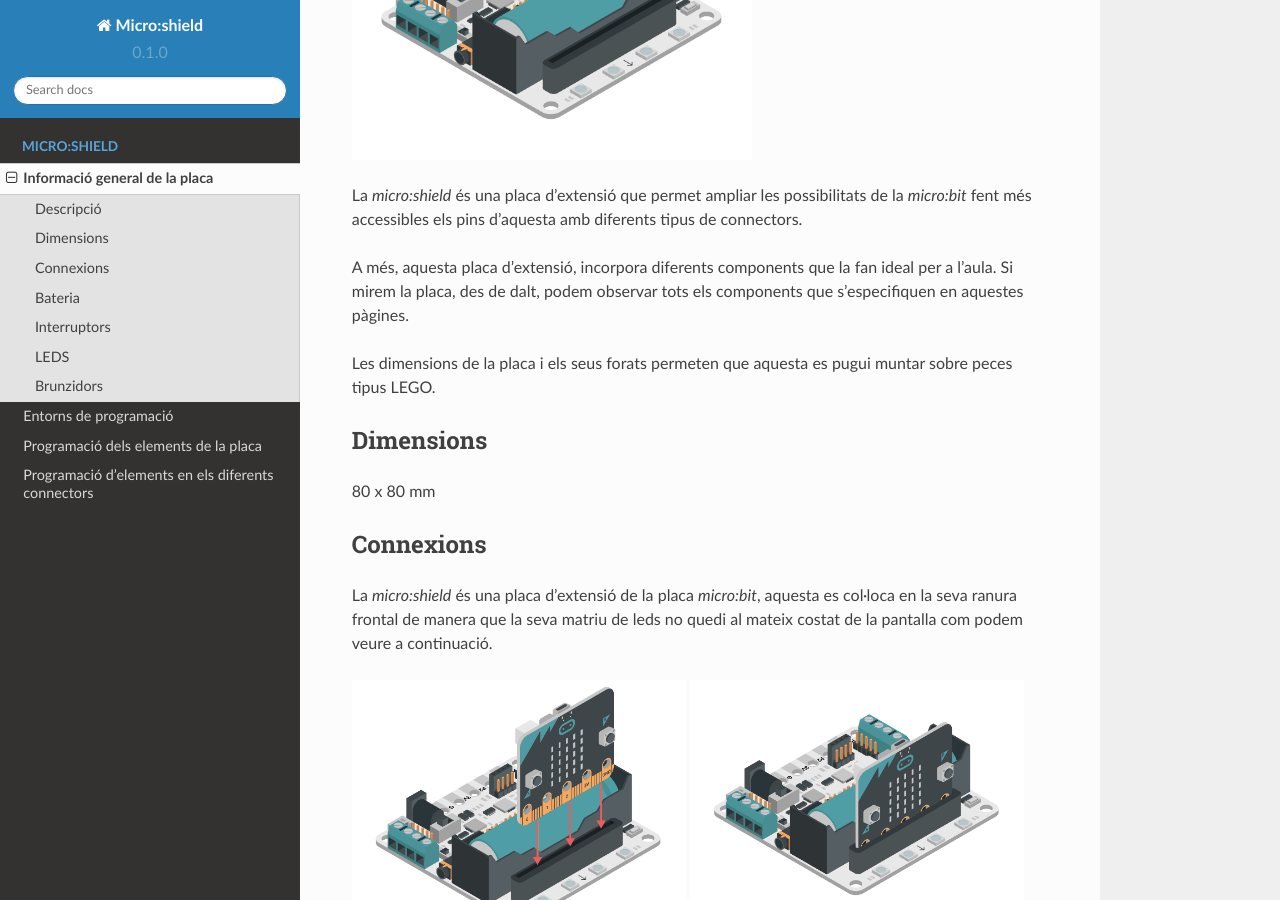
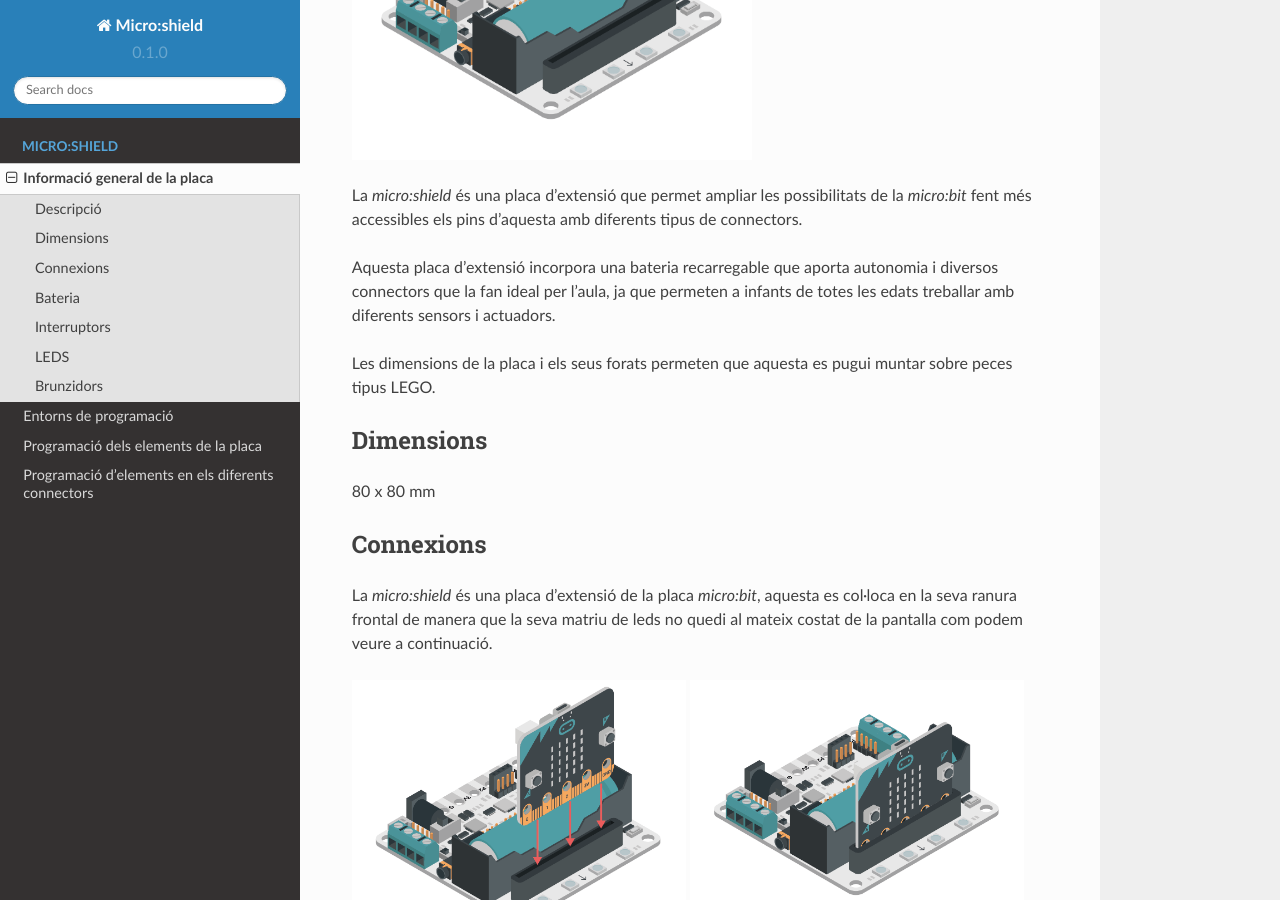
Before and after one commit to MakeAndLearn/micro-shield, a Sphinx documentation site: the page built from docs/source/microshield/informaciogeneral.rst, in a window 1280 px wide and 900 px high, scrolled down 356 px. Built offline with Sphinx 7.4.7 and the Read the Docs theme 2.0.0, drawn with Linux system fonts in a browser that asks for light colours.

Commit message:
Update informaciogeneral.rst

```diff
--- a/docs/source/microshield/informaciogeneral.rst
+++ b/docs/source/microshield/informaciogeneral.rst
@@ -8,7 +8,7 @@
 
 La *micro:shield* és una placa d’extensió que permet ampliar les possibilitats de la *micro:bit* fent més accessibles els pins d’aquesta amb diferents tipus de connectors.
 
-A més, aquesta placa d’extensió, incorpora diferents components que la fan ideal per a l’aula. Si mirem la placa, des de dalt, podem observar tots els components que s’especifiquen en aquestes pàgines.
+Aquesta placa d'extensió incorpora una bateria recarregable que aporta autonomia i diversos connectors que la fan ideal per l'aula, ja que permeten a infants de totes les edats treballar amb diferents sensors i actuadors.
 
 Les dimensions de la placa i els seus forats permeten que aquesta es pugui muntar sobre peces tipus LEGO.
 
```
